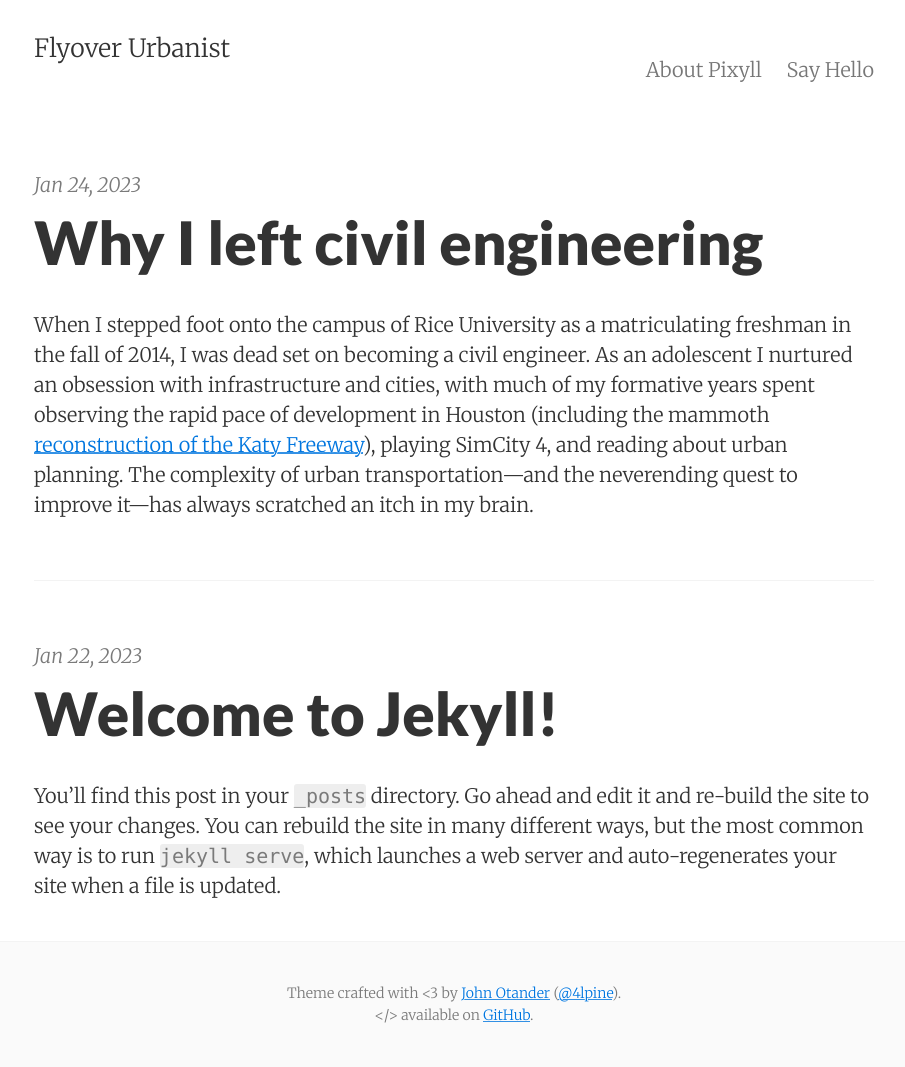
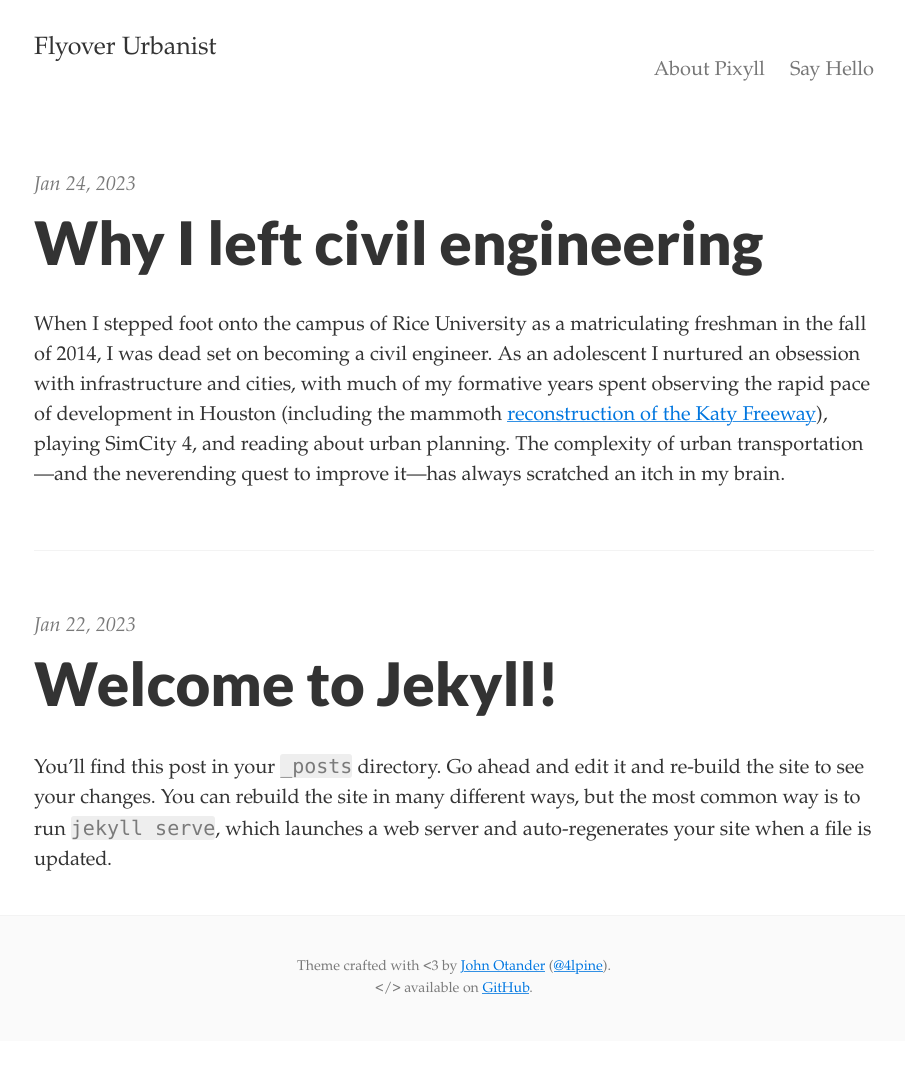
Before and after one commit to lithiumaneurysm/lithiumaneurysm.github.io, a Jekyll site: the page built from docs/index.html, in a window 1280 px wide. Shown: the whole page, without its empty margins (186-1091 px from the left). Built offline with Jekyll 4.4.1, drawn with Linux system fonts in a browser that asks for light colours; the list of posts is cut into pages by our own code; after the commit the page ends 1041 px from its top, so only the background shows below that.

Commit message:
Update _variables.scss

```diff
--- a/docs/_sass/_variables.scss
+++ b/docs/_sass/_variables.scss
@@ -1,7 +1,7 @@
 // Typography
-$base-font-size: 11px !default;
+$base-font-size: 10px !default;
 $bold-font-weight: bold !default;
-$font-family: 'Merriweather', 'PT Serif', Georgia, 'Times New Roman', serif !default;
+$font-family: 'Garamond', 'Merriweather', 'PT Serif', Georgia, 'Times New Roman', serif !default;
 $line-height: 1.5 !default;
 $heading-font-family: 'Lato', 'Helvetica Neue', Helvetica, sans-serif !default;
 $heading-font-weight: 900 !default;
```
